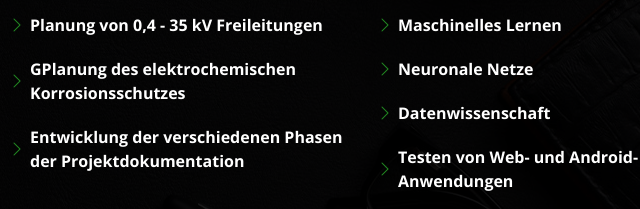
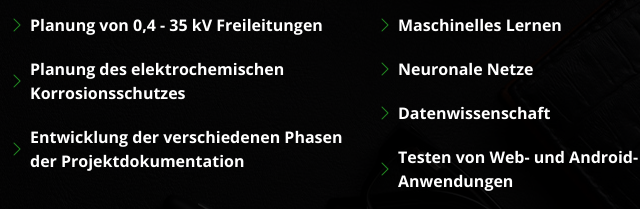
Before and after one commit to Alexey-Mir/de, a plain HTML site: page index.html in a window 1280 px wide. Both pictures are taken after a click on the link "CV". Shown: the part 343-552 px from the top of the page, 459-1099 px from the left. Drawn offline with nearby package versions, Linux system fonts and the light colour scheme; files that its build step writes are made by us from their sources.

Commit message:
Update index.html

```diff
--- a/index.html
+++ b/index.html
@@ -82,7 +82,7 @@
             <div class="col-lg-6">
               <ul>
                 <li><i class="bi bi-chevron-right"></i> <strong>Planung von 0,4 - 35 kV Freileitungen</strong></li>
-                <li><i class="bi bi-chevron-right"></i> <strong>GPlanung des elektrochemischen Korrosionsschutzes</strong></li>
+                <li><i class="bi bi-chevron-right"></i> <strong>Planung des elektrochemischen Korrosionsschutzes</strong></li>
                 <li><i class="bi bi-chevron-right"></i> <strong>Entwicklung der verschiedenen Phasen der Projektdokumentation</strong></li>
 
               </ul>
```
